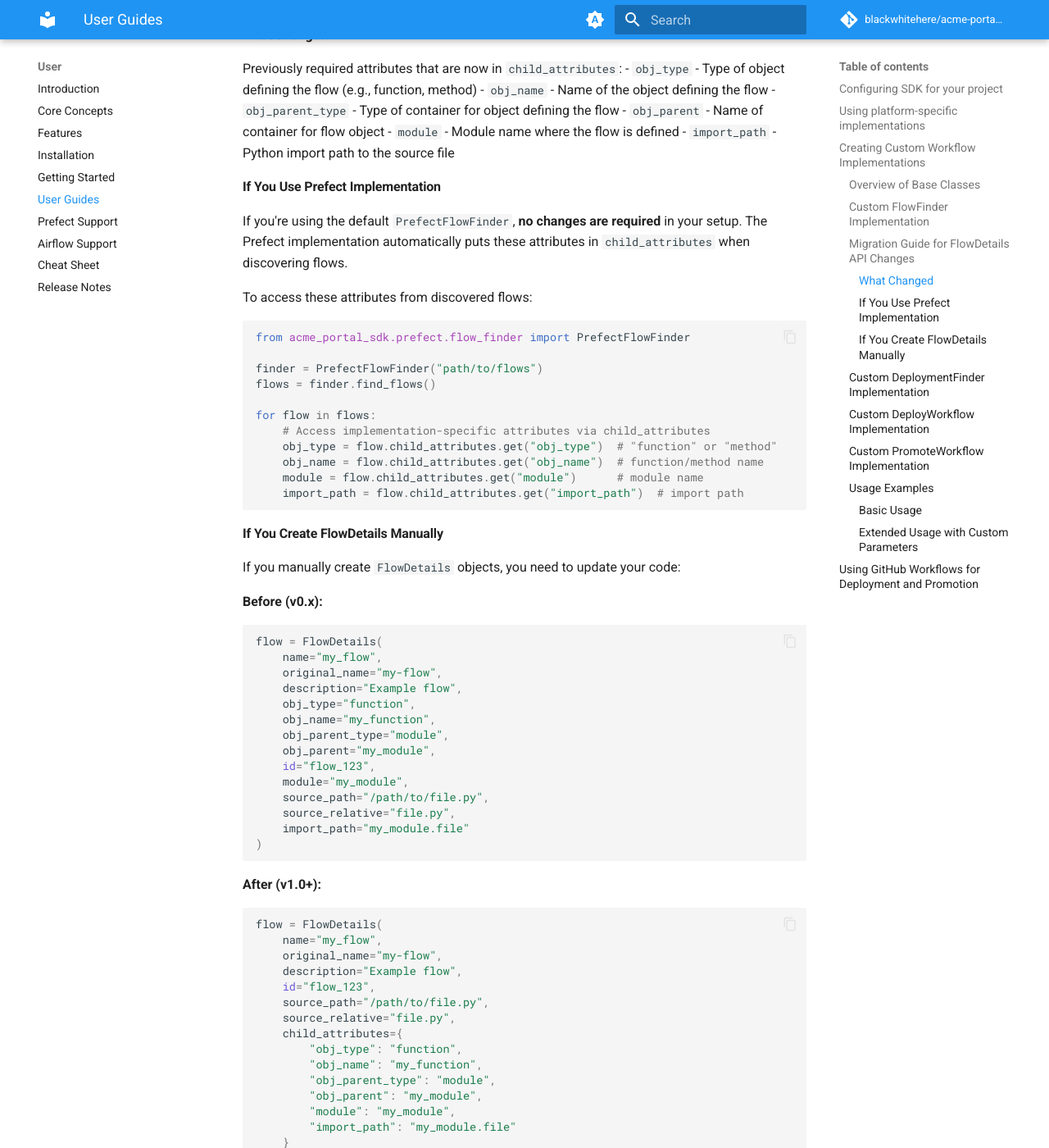
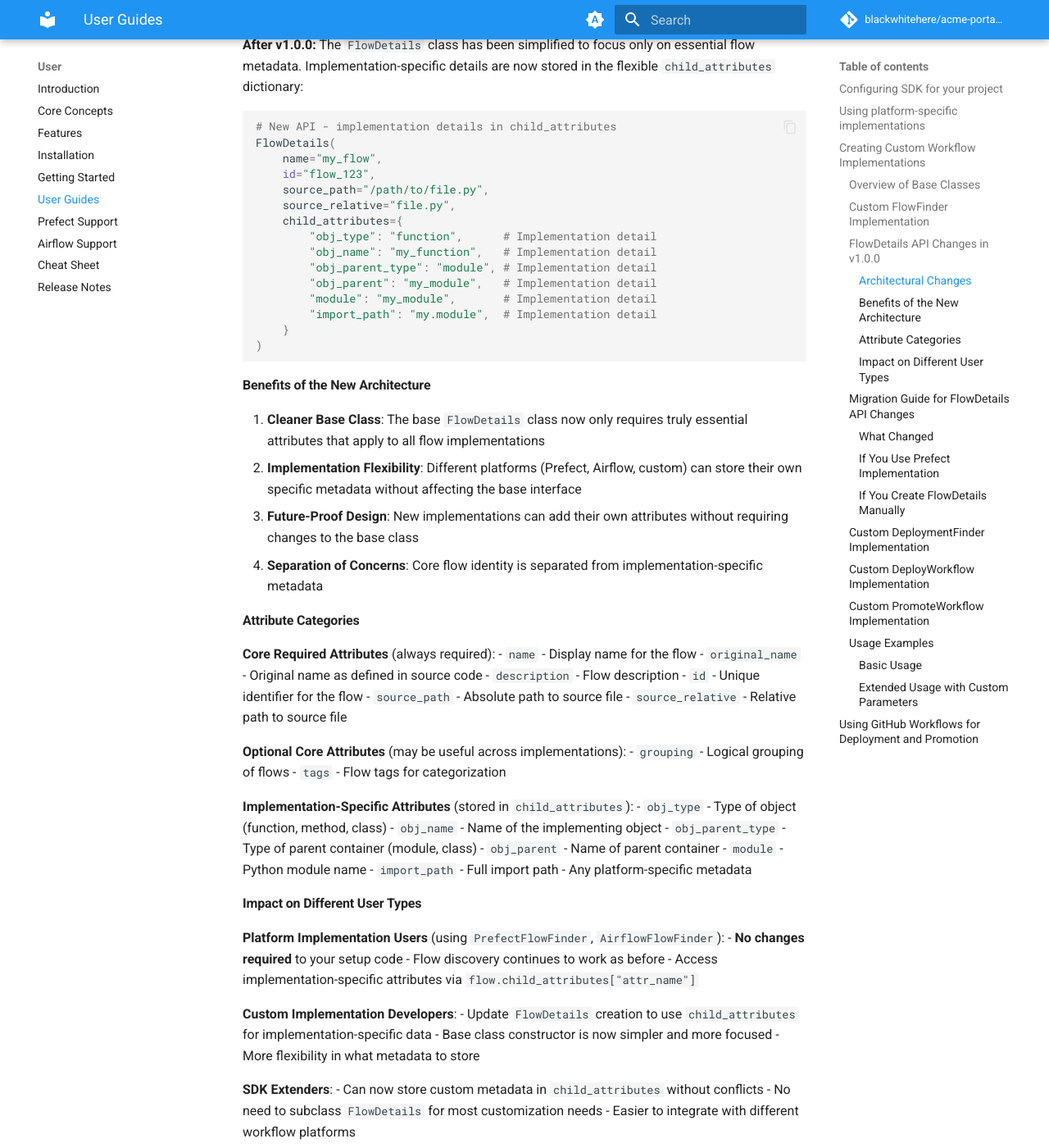
Before and after one commit to blackwhitehere/acme-portal-sdk, an MkDocs documentation site: the page built from docs/docs/user/user-guides.md, in a window 1280 px wide and 1400 px high, scrolled down 3394 px. Shown: the whole window at 82% size. Built offline with MkDocs 1.6.1 and Material for MkDocs 9.7.7, drawn with Linux system fonts in a browser that asks for light colours; comment, search, counter and statistics services are not loaded; some of the changed text lies outside the part shown.

Commit message:
Address code review feedback: Add PrefectFlowAttributes dataclass, improve documentation, simplify examples
Co-authored-by: blackwhitehere <8960570+blackwhitehere@users.noreply.github.com>

````diff
--- a/docs/docs/user/user-guides.md
+++ b/docs/docs/user/user-guides.md
@@ -41,42 +41,22 @@ The SDK defines four main base classes that need to be implemented:
 
 ### Custom FlowFinder Implementation
 
-Create a custom `FlowFinder` subclass with an extended `FlowDetails` class to add additional flow metadata:
+Create a custom `FlowFinder` subclass to discover flows in your codebase:
 
 ```python
 # .acme-portal-sdk/flow_finder.py
-from dataclasses import dataclass
 from typing import List
 from acme_portal_sdk.flow_finder import FlowFinder, FlowDetails
 
-@dataclass
-class CustomFlowDetails(FlowDetails):
-    """Extended FlowDetails with custom attributes for priority and category.
+class CustomFlowFinder(FlowFinder):
+    """Custom flow finder that discovers flows with custom metadata."""
 
-    Note: Implementation-specific attributes like obj_type, obj_name, obj_parent_type,
-    obj_parent, module, and import_path should be set in child_attributes, not as
-    direct attributes. This allows for flexible, implementation-specific metadata
-    while keeping the base class minimal.
-    """
-
-    def __init__(self, priority: int = 0, category: str = "default", **kwargs):
-        # Extract and set custom attributes in child_attributes
-        child_attributes = kwargs.pop('child_attributes', {})
-        child_attributes.update({
-            "priority": priority,
-            "category": category
-        })
-        super().__init__(child_attributes=child_attributes, **kwargs)
-
-class CustomFlowFinder(FlowFinder):
-    """Custom flow finder that discovers flows with priority and category metadata."""
-
-    def find_flows(self) -> List[CustomFlowDetails]:
+    def find_flows(self) -> List[FlowDetails]:
         # Sample implementation that returns flows with custom metadata
         flows = []
 
         # Example: discover critical batch processing flows
-        flows.append(CustomFlowDetails(
+        flows.append(FlowDetails(
             name="data_ingestion",
             original_name="data-ingestion",
             description="Daily data ingestion pipeline",
@@ -94,11 +72,14 @@ class CustomFlowFinder(FlowFinder):
                 "obj_parent": "pipelines.ingestion",
                 "module": "pipelines.ingestion",
                 "import_path": "pipelines.ingestion",
+                # Custom metadata for your specific needs
+                "priority": 10,  # High priority
+                "category": "critical",
             }
         ))
 
         # Example: discover standard processing flows
-        flows.append(CustomFlowDetails(
+        flows.append(FlowDetails(
             name="data_transformation",
             original_name="data-transformation",
             description="Transform raw data into analytics format",
@@ -116,6 +95,9 @@ class CustomFlowFinder(FlowFinder):
                 "obj_parent": "pipelines.transform",
                 "module": "pipelines.transform",
                 "import_path": "pipelines.transform",
+                # Custom metadata for your specific needs
+                "priority": 5,  # Medium priority
+                "category": "standard",
             }
         ))
 
@@ -125,7 +107,98 @@ class CustomFlowFinder(FlowFinder):
 flow_finder = CustomFlowFinder()
 ```
 
-**Important:** The `child_attributes` field should not be set by subclasses during normal subclassing, but may be set by users of the dataclasses to add their custom information. Implementation-specific attributes like `obj_type`, `obj_name`, etc. are automatically handled by implementations like `PrefectFlowFinder` and `AirflowFlowFinder`.
+**Important:** The `child_attributes` field should be used to store any custom metadata or implementation-specific attributes like `obj_type`, `obj_name`, etc. Platform implementations like `PrefectFlowFinder` and `AirflowFlowFinder` automatically populate these attributes when discovering flows.
+
+### FlowDetails API Changes in v1.0.0
+
+Version 1.0.0 introduces significant changes to the `FlowDetails` class structure to make it more flexible and implementation-agnostic. This section explains the architectural changes and the reasoning behind them.
+
+#### Architectural Changes
+
+**Before v1.0.0:**
+The `FlowDetails` class required several implementation-specific attributes as part of its constructor. This created tight coupling between the base class and specific implementations:
+
+```python
+# Old API - implementation details required in base class
+FlowDetails(
+    name="my_flow",
+    obj_type="function",      # Implementation detail
+    obj_name="my_function",   # Implementation detail
+    obj_parent_type="module", # Implementation detail
+    obj_parent="my_module",   # Implementation detail
+    module="my_module",       # Implementation detail
+    import_path="my.module",  # Implementation detail
+    # ... other required fields
+)
+```
+
+**After v1.0.0:**
+The `FlowDetails` class has been simplified to focus only on essential flow metadata. Implementation-specific details are now stored in the flexible `child_attributes` dictionary:
+
+```python
+# New API - implementation details in child_attributes
+FlowDetails(
+    name="my_flow",
+    id="flow_123",
+    source_path="/path/to/file.py",
+    source_relative="file.py",
+    child_attributes={
+        "obj_type": "function",      # Implementation detail
+        "obj_name": "my_function",   # Implementation detail
+        "obj_parent_type": "module", # Implementation detail
+        "obj_parent": "my_module",   # Implementation detail
+        "module": "my_module",       # Implementation detail
+        "import_path": "my.module",  # Implementation detail
+    }
+)
+```
+
+#### Benefits of the New Architecture
+
+1. **Cleaner Base Class**: The base `FlowDetails` class now only requires truly essential attributes that apply to all flow implementations
+2. **Implementation Flexibility**: Different platforms (Prefect, Airflow, custom) can store their own specific metadata without affecting the base interface
+3. **Future-Proof Design**: New implementations can add their own attributes without requiring changes to the base class
+4. **Separation of Concerns**: Core flow identity is separated from implementation-specific metadata
+
+#### Attribute Categories
+
+**Core Required Attributes** (always required):
+- `name` - Display name for the flow
+- `original_name` - Original name as defined in source code
+- `description` - Flow description
+- `id` - Unique identifier for the flow
+- `source_path` - Absolute path to source file
+- `source_relative` - Relative path to source file
+
+**Optional Core Attributes** (may be useful across implementations):
+- `grouping` - Logical grouping of flows
+- `tags` - Flow tags for categorization
+
+**Implementation-Specific Attributes** (stored in `child_attributes`):
+- `obj_type` - Type of object (function, method, class)
+- `obj_name` - Name of the implementing object
+- `obj_parent_type` - Type of parent container (module, class)
+- `obj_parent` - Name of parent container
+- `module` - Python module name
+- `import_path` - Full import path
+- Any platform-specific metadata
+
+#### Impact on Different User Types
+
+**Platform Implementation Users** (using `PrefectFlowFinder`, `AirflowFlowFinder`):
+- **No changes required** to your setup code
+- Flow discovery continues to work as before
+- Access implementation-specific attributes via `flow.child_attributes["attr_name"]`
+
+**Custom Implementation Developers**:
+- Update `FlowDetails` creation to use `child_attributes` for implementation-specific data
+- Base class constructor is now simpler and more focused
+- More flexibility in what metadata to store
+
+**SDK Extenders**:
+- Can now store custom metadata in `child_attributes` without conflicts
+- No need to subclass `FlowDetails` for most customization needs
+- Easier to integrate with different workflow platforms
 
 ### Migration Guide for FlowDetails API Changes
 
@@ -204,36 +277,22 @@ flow = FlowDetails(
 
 ### Custom DeploymentFinder Implementation
 
-Create a custom `DeploymentFinder` subclass with an extended `DeploymentDetails` class to add deployment-specific metadata:
+Create a custom `DeploymentFinder` subclass to discover deployments in your environment:
 
 ```python
 # .acme-portal-sdk/deployment_finder.py
-from dataclasses import dataclass
 from typing import List
 from acme_portal_sdk.deployment_finder import DeploymentFinder, DeploymentDetails
-
-@dataclass
-class CustomDeploymentDetails(DeploymentDetails):
-    """Extended DeploymentDetails with custom attributes for resource limits and region."""
-
-    def __init__(self, region: str = "us-east-1", cpu_limit: str = "1000m", **kwargs):
-        # Extract and set custom attributes
-        child_attributes = kwargs.pop('child_attributes', {})
-        child_attributes.update({
-            "region": region,
-            "cpu_limit": cpu_limit
-        })
-        super().__init__(child_attributes=child_attributes, **kwargs)
 
 class CustomDeploymentFinder(DeploymentFinder):
     """Custom deployment finder that discovers deployments with resource and region metadata."""
 
-    def get_deployments(self, project_name: str, branch_name: str, env: str) -> List[CustomDeploymentDetails]:
+    def get_deployments(self, project_name: str, branch_name: str, env: str) -> List[DeploymentDetails]:
         # Sample implementation that returns deployments with custom metadata
         deployments = []
 
         # Example: production deployment with high resources
-        deployments.append(CustomDeploymentDetails(
+        deployments.append(DeploymentDetails(
             name=f"{project_name}--{branch_name}--data_ingestion--{env}",
             project_name=project_name,
             branch=branch_name,
@@ -247,13 +306,18 @@ class CustomDeploymentFinder(DeploymentFinder):
             updated_at="2024-01-15T14:20:00Z",
             flow_id="flow_001",
             url="https://deployment-system.com/deployments/deploy_001",
-            region="us-west-2",  # Custom region
-            cpu_limit="4000m"    # High CPU limit for production
+            child_attributes={
+                # Custom metadata for your specific needs
+                "region": "us-west-2",  # Custom region
+                "cpu_limit": "4000m",   # High CPU limit for production
+                "memory_limit": "8Gi",
+                "health_check_enabled": True,
+            }
         ))
 
         # Example: development deployment with standard resources
         if env == "dev":
-            deployments.append(CustomDeploymentDetails(
+            deployments.append(DeploymentDetails(
                 name=f"{project_name}--{branch_name}--data_transformation--{env}",
                 project_name=project_name,
                 branch=branch_name,
@@ -267,8 +331,13 @@ class CustomDeploymentFinder(DeploymentFinder):
                 updated_at="2024-01-16T09:45:00Z",
                 flow_id="flow_002",
                 url="https://deployment-system.com/deployments/deploy_002",
-                region="us-east-1",  # Standard region for dev
-                cpu_limit="1000m"    # Lower CPU limit for dev
+                child_attributes={
+                    # Custom metadata for your specific needs
+                    "region": "us-east-1",  # Standard region for dev
+                    "cpu_limit": "1000m",   # Lower CPU limit for dev
+                    "memory_limit": "2Gi",
+                    "health_check_enabled": False,
+                }
             ))
 
         return deployments
````
Also changed, not shown: other parts of docs/docs/user/user-guides.md (+0 -4 lines), CHANGELOG.md, 1 other file.
